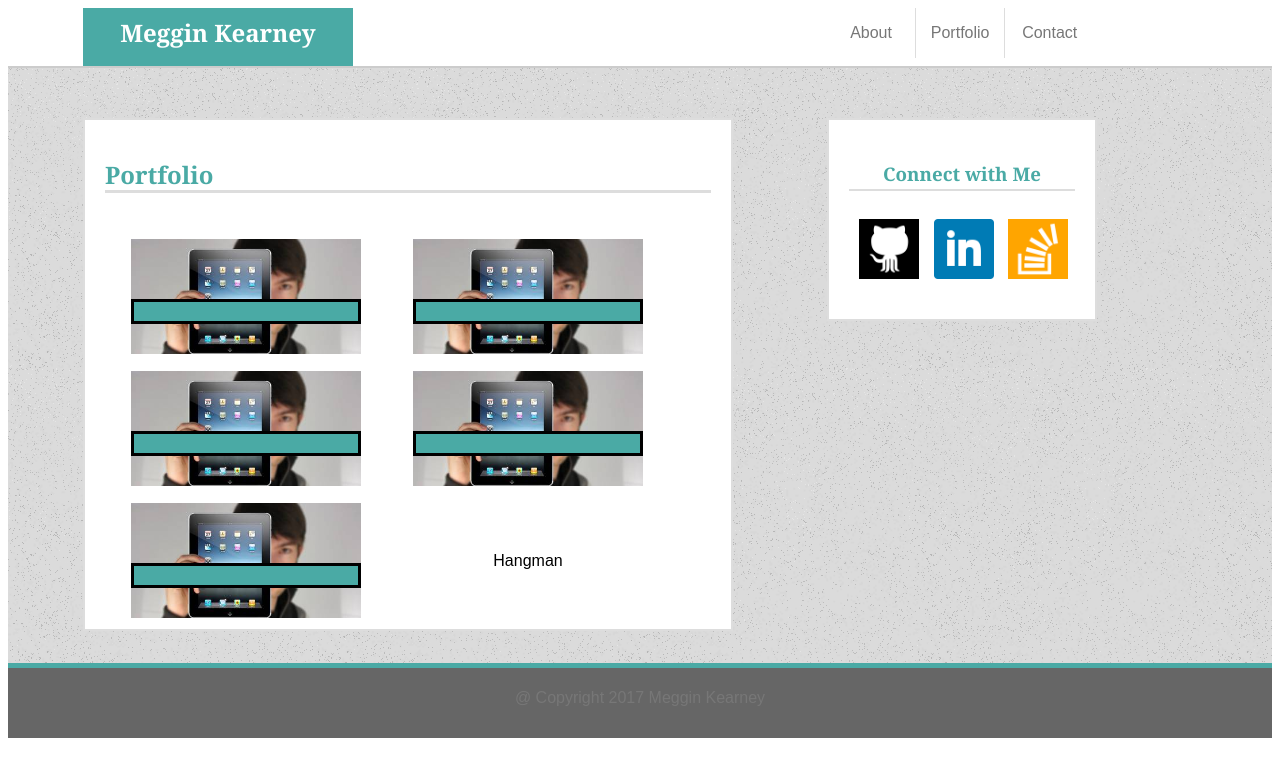
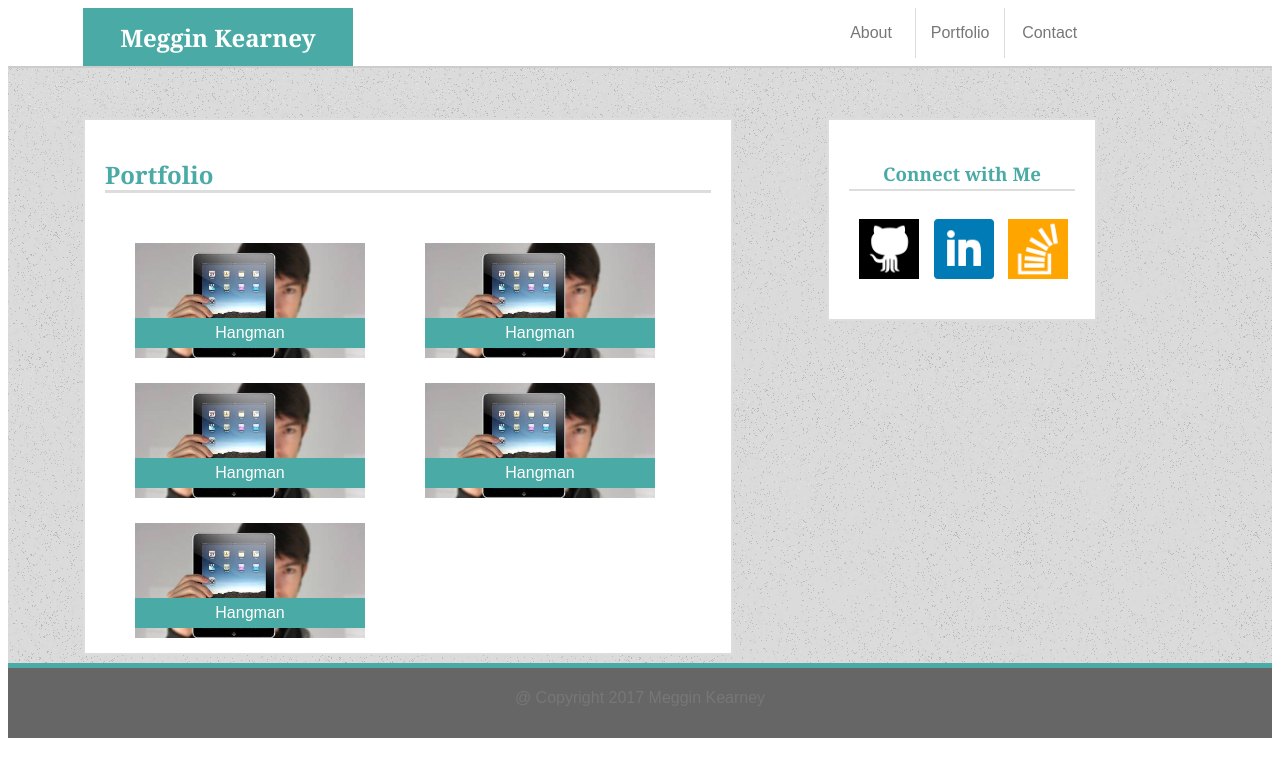
Before and after one commit to Meggin/Basic-Portfolio, a PHP site: page /portfolio.html in a window 1280 px wide. Shown: the top 777 px of the page. Run offline with PHP 8.4, Linux system fonts and the light colour scheme.

Commit message:
solid draft

```diff
--- a/assets/css/style.css
+++ b/assets/css/style.css
@@ -25,7 +25,7 @@ header	{
 	font-size: 1.5em;
 	font-weight: bold;
 	vertical-align: middle;
-	padding-top: 10px;
+	padding-top: 15px;
 }
 
 h2	{
@@ -91,12 +91,13 @@ p {
 label {
 }
 
-input {
+input, textarea {
 	width: 100%;
-}
-
-textarea {
-	width: 100%
+	padding: 12px 20px;
+    margin: 8px 0;
+    border-color: #dddddd;
+    border-style: solid;
+    border-width: thin;
 }
 
 .header-container {
@@ -173,7 +174,7 @@ textarea {
 	display: inline-block;
 	width: 250px;
 	height: 100px;
-	margin: 1em;
+	margin: 20px;
 }
 
 .project {
@@ -183,13 +184,13 @@ textarea {
 }
 
 .project-title {
+	float: left;
 	position: relative;
-	top: 75%;
+	top: -40px;
 	width: 100%;
-	height: 25px;
+	height: 30px;
 	background-color: #4aaaa5;
-	color: black;
-	border: 3px solid black;
+	color: #ffffff;
 	text-align: center;
 }
 
@@ -205,3 +206,12 @@ footer {
 	color: #777777;
 	text-align: center;
 }
+
+.button {
+	background-color: #4aaaa5;
+	color: #ffffff;
+	width: 100px;
+	height: 40px;
+	font-size: 16px;
+	border: none;
+}
--- a/contact.html
+++ b/contact.html
@@ -37,7 +37,7 @@
 				       pattern="/^[a-zA-Z0-9.!#$%&’*+/=?^_`{|}~-]+@[a-zA-Z0-9-]+(?:\.[a-zA-Z0-9-]+)*$/" required><br>
 				<label for="textfield">Message</label><br>
 				<textarea id="textfield" rows="10"></textarea><br>
-				<button type="submit" name="submit">Submit</button>
+				<button class="button" type="submit" name="submit">Submit</button>
 			</form>
     	</section>
 
--- a/portfolio.html
+++ b/portfolio.html
@@ -29,11 +29,11 @@
 		<section id="project-portfolio">
 			<h2>Portfolio</h2>
 			<ul class="project">
-				<li class="box"><img class="project" src="assets/images/placeholder-1.jpg" alt="Project 1"><div class="project-title">Hangman</div></li>
-				<li class="box"><img class="project" src="assets/images/placeholder-1.jpg" alt="Project 1"><div class="project-title">Hangman</div></li>
-				<li class="box"><img class="project" src="assets/images/placeholder-1.jpg" alt="Project 1"><div class="project-title">Hangman</div></li>
-				<li class="box"><img class="project" src="assets/images/placeholder-1.jpg" alt="Project 1"><div class="project-title">Hangman</div></li>
-				<li class="box"><img class="project" src="assets/images/placeholder-1.jpg" alt="Project 1"><div class="project-title">Hangman</div></li>
+				<li class="box"><div><img class="project" src="assets/images/placeholder-1.jpg" alt="Project 1"><span class="project-title">Hangman</span></div></li>
+				<li class="box"><div><img class="project" src="assets/images/placeholder-1.jpg" alt="Project 1"><span class="project-title">Hangman</span></div></li>
+				<li class="box"><div><img class="project" src="assets/images/placeholder-1.jpg" alt="Project 1"><span class="project-title">Hangman</span></div></li>
+				<li class="box"><div><img class="project" src="assets/images/placeholder-1.jpg" alt="Project 1"><span class="project-title">Hangman</span></div></li>
+				<li class="box"><div><img class="project" src="assets/images/placeholder-1.jpg" alt="Project 1"><span class="project-title">Hangman</span></div></li>
 			</ul>
     	</section>
 
```
